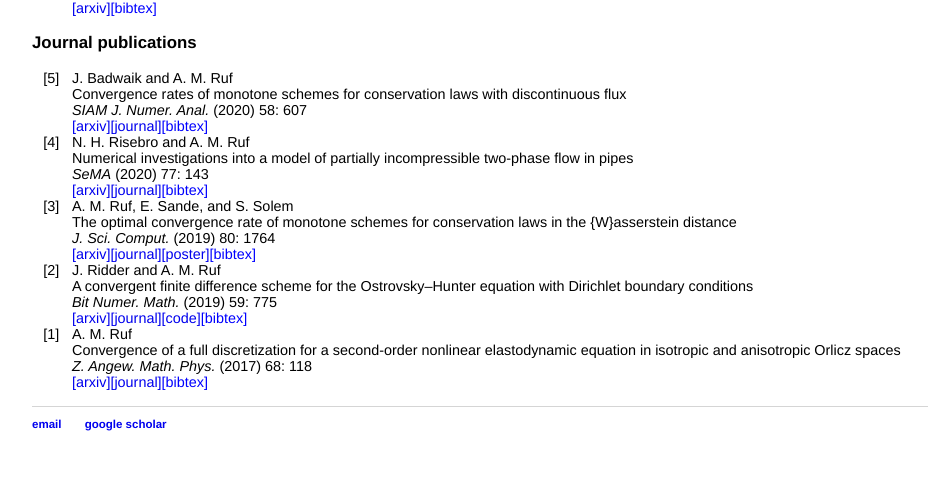
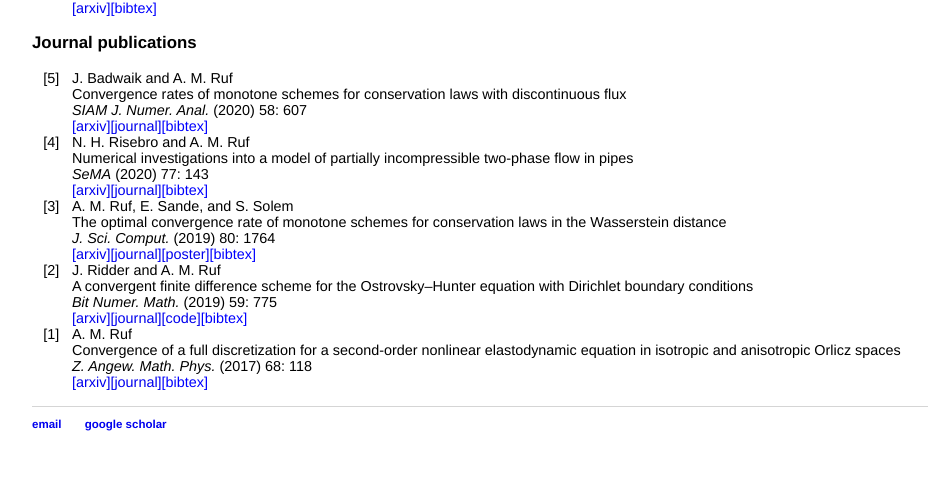
Before and after one commit to adrianmruf/adrianmruf.github.io, a Jekyll site: the page built from index.html, in a window 1280 px wide. Shown: the part 1032-1522 px from the top of the page, without its empty margins (160-1091 px from the left). Built offline with Jekyll 4.4.1, drawn with Linux system fonts in a browser that asks for light colours.

Commit message:
Update index.html

```diff
--- a/index.html
+++ b/index.html
@@ -164,7 +164,7 @@ th {
 	}
 		</code></pre>
 		</li>
-	<li>A. M. Ruf, E. Sande, and S. Solem<br>The optimal convergence rate of monotone schemes for conservation laws in the {W}asserstein distance<br>
+	<li>A. M. Ruf, E. Sande, and S. Solem<br>The optimal convergence rate of monotone schemes for conservation laws in the Wasserstein distance<br>
 		<em>J. Sci. Comput.</em> (2019) 80: 1764<br>
 		<a href="https://arxiv.org/abs/1808.04661">[arxiv]</a><a href="https://link.springer.com/article/10.1007%2Fs10915-019-00996-1">[journal]</a><a href="https://github.com/adrianmruf/adrianmruf.github.io/blob/master/posters/Poster_Adrian_Ruf.pdf">[poster]</a><button type='button' onclick="toggleText('paper3')">[bibtex]</button>
 		<pre id='paper3' style='display: none'><code>
```
Also changed, not shown: other parts of index.html (+1 -1 lines).
